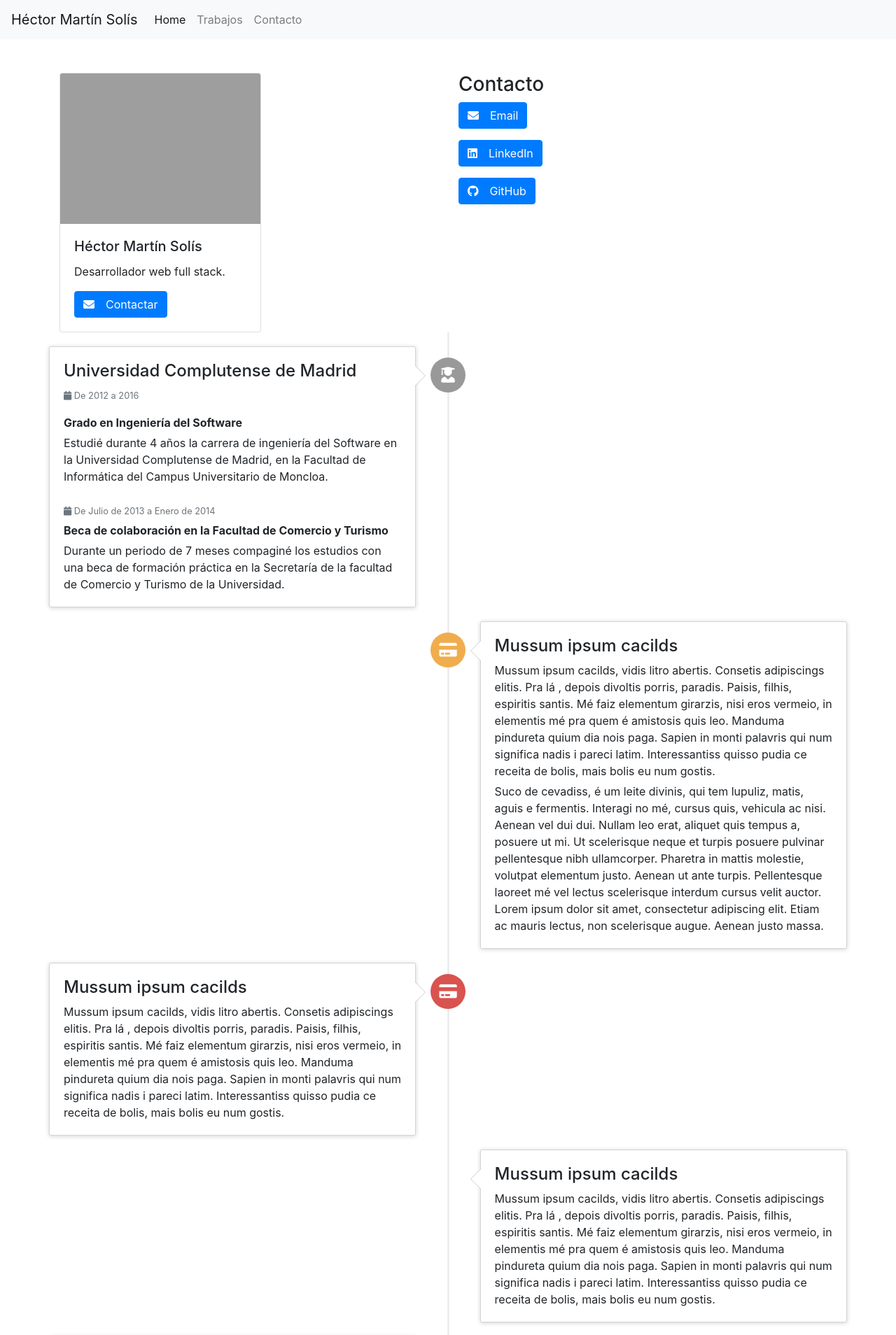
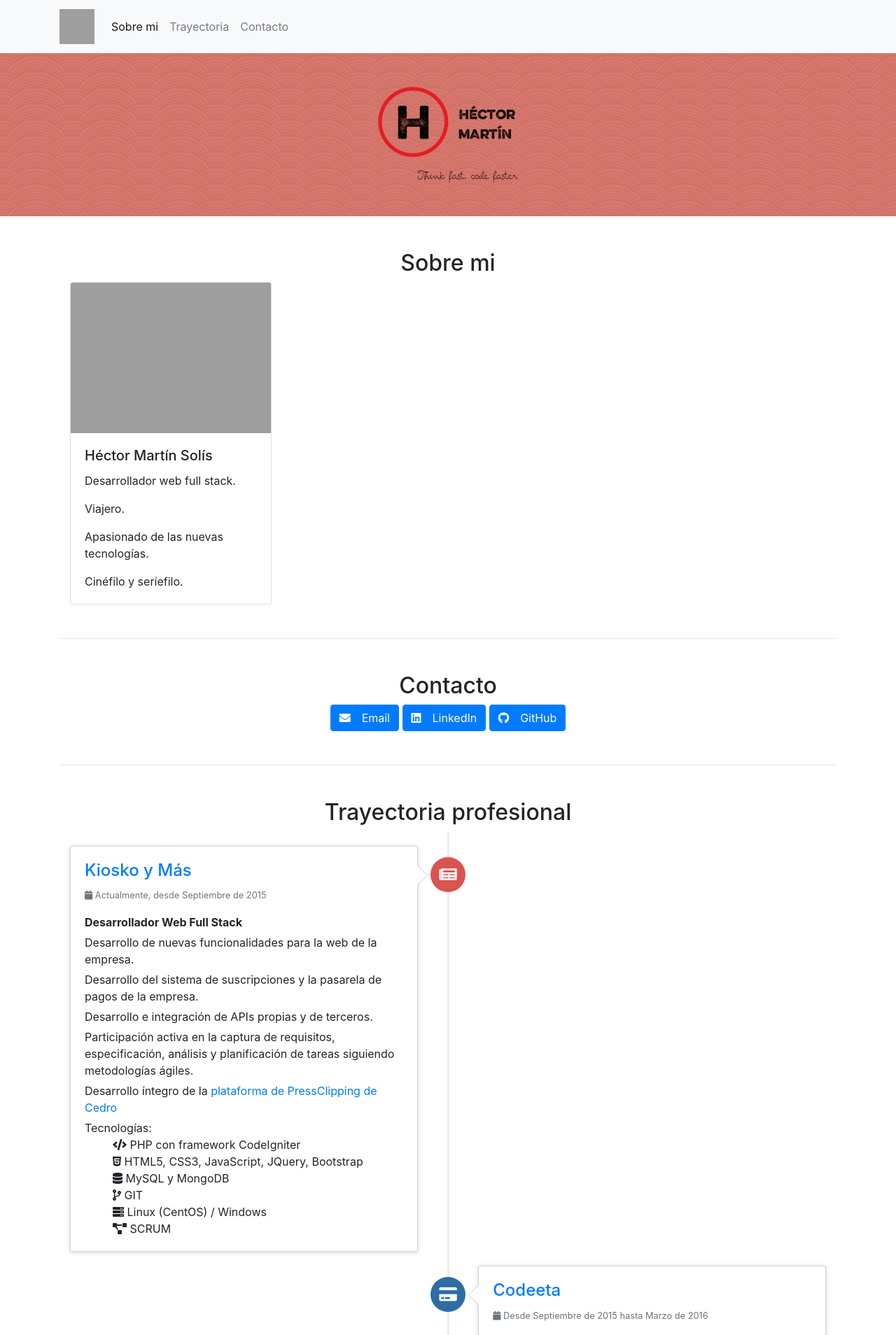
Before and after one commit to HecMartinSol/portfolio_basic, a PHP site: page / in a window 1280 px wide. Shown: the top 1908 px of the page at 70% size. Run offline with PHP 8.4, Linux system fonts and the light colour scheme; some libraries are stand-ins or nearby versions; grey boxes are pictures that could not be loaded.

Commit message:
Terminado timeline

```diff
--- a/index.php
+++ b/index.php
@@ -21,7 +21,7 @@ $list .= "<ul>";
 
 	<!-- BOOTSTRAP -->
 	<link rel="stylesheet" href="https://stackpath.bootstrapcdn.com/bootstrap/4.1.3/css/bootstrap.min.css" integrity="sha384-MCw98/SFnGE8fJT3GXwEOngsV7Zt27NXFoaoApmYm81iuXoPkFOJwJ8ERdknLPMO" crossorigin="anonymous">
-	<script src="https://code.jquery.com/jquery-3.3.1.slim.min.js" integrity="sha384-q8i/X+965DzO0rT7abK41JStQIAqVgRVzpbzo5smXKp4YfRvH+8abtTE1Pi6jizo" crossorigin="anonymous"></script>
+	<script src="https://code.jquery.com/jquery-3.3.1.min.js" integrity="sha256-FgpCb/KJQlLNfOu91ta32o/NMZxltwRo8QtmkMRdAu8=" crossorigin="anonymous"></script>
 	<script src="https://cdnjs.cloudflare.com/ajax/libs/popper.js/1.14.3/umd/popper.min.js" integrity="sha384-ZMP7rVo3mIykV+2+9J3UJ46jBk0WLaUAdn689aCwoqbBJiSnjAK/l8WvCWPIPm49" crossorigin="anonymous"></script>
 	<script src="https://stackpath.bootstrapcdn.com/bootstrap/4.1.3/js/bootstrap.min.js" integrity="sha384-ChfqqxuZUCnJSK3+MXmPNIyE6ZbWh2IMqE241rYiqJxyMiZ6OW/JmZQ5stwEULTy" crossorigin="anonymous"></script>
 
@@ -30,6 +30,10 @@ $list .= "<ul>";
 
 	<!-- Timeline based on https://bootsnipp.com/snippets/featured/timeline-responsive -->
 	<style type="text/css">
+		#banner_logo{
+			background-image: url("./img/bg_pattern2.png");
+		}
+
 		.timeline {
 			list-style: none;
 			padding: 20px 0 20px;
@@ -214,11 +218,25 @@ $list .= "<ul>";
 			}
 		}
 	</style>
+
+	<script type="text/javascript">
+			function animateToID(theID) {
+				$('html, body').animate({
+				    scrollTop: $("#"+theID).offset().top
+				}, 1000);
+			}
+	</script>
 </head>
 <body>
 
+
 	<nav class="navbar navbar-expand-lg navbar-light bg-light">
-		<a class="navbar-brand" href="#">Héctor Martín Solís</a>
+		<div class="container">
+
+			<a class="navbar-brand" href="#">
+				<img src="./img/icon_svg.svg" width="50" height="50" alt="H.M.S">
+			</a>
+
 			<button class="navbar-toggler" type="button" data-toggle="collapse" data-target="#navbarSupportedContent" aria-controls="navbarSupportedContent" aria-expanded="false" aria-label="Toggle navigation">
 				<span class="navbar-toggler-icon"></span>
 			</button>
@@ -226,63 +244,127 @@ $list .= "<ul>";
 			<div class="collapse navbar-collapse" id="navbarSupportedContent">
 				<ul class="navbar-nav mr-auto">
 					<li class="nav-item active">
-					<a class="nav-link" href="#">Home</a>
+						<a class="nav-link" href="#" onclick="animateToID('sobre_mi')">Sobre mi</a>
 					</li>
 					<li class="nav-item">
-					<a class="nav-link" href="#">Trabajos</a>
+						<a class="nav-link" href="#" onclick="animateToID('trayectoria_profesional')">Trayectoria</a>
 					</li>
 					<li class="nav-item">
-					<a class="nav-link" href="#">Contacto</a>
+						<a class="nav-link" href="#" onclick="animateToID('contacto')">Contacto</a>
 					</li>
 				</ul>
 			</div>
+		</div>
 	</nav>
 
+	<div class="container-fluid" id="banner_logo">
+		<div class="container align-middle p-5">
+			<center>
+				<img src="./img/logo.png" class="img-fluid">
+			</center>
+		</div>
+	</div>
 
+	<div class="container">
 
-	<div class="container mt-5">
-		<div class="row">
-			<div class="col-sm">
+		<div class="container mt-5 mb-5" id="sobre_mi">
+			<h2><center>Sobre mi</center></h2>
 			<div class="card" style="width: 18rem;">
 				<img class="card-img-top" src="https://media.licdn.com/dms/image/C5603AQGBZE9ZFdQbxA/profile-displayphoto-shrink_200_200/0?e=1547078400&v=beta&t=qyox_W2tCRmWA85dSobV9oCeX7scvn29xRQLnJqSa8g" alt="Card image cap">
 				<div class="card-body">
 					<h5 class="card-title">Héctor Martín Solís</h5>
 					<p class="card-text">Desarrollador web full stack.</p>
-						<a class="btn btn-primary" href='mailto:hecmartinsol@gmail.com?Subject=Hello!'>
-							<i class="fas fa-envelope mr-3"></i>Contactar
-						</a>
-					</div>
-				</div>
-			</div>
-			<div class="col-sm">
-				<div class="h3">Contacto</div>
-
-				<div class="pb-3">
-					<a class="btn btn-primary" href='mailto:hecmartinsol@gmail.com?Subject=Hello!'>
-						<i class="fas fa-envelope mr-3"></i>Email
-					</a>
-				</div>
-				<div class="pb-3">
-					<a class="btn btn-primary" href='https://www.linkedin.com/in/h%C3%A9ctor-mart%C3%ADn-sol%C3%ADs-64543b119/' target='_blank'>
-						<i class="fab fa-linkedin mr-3"></i>LinkedIn
-					</a>
-				</div>
-				<div class="pb-3">
-					<a class="btn btn-primary" href='https://github.com/HecMartinSol' target='_blank'>
-						<i class="fab fa-github mr-3"></i>GitHub
-					</a>
+					<p class="card-text">Viajero.</p>
+					<p class="card-text">Apasionado de las nuevas tecnologías.</p>
+					<p class="card-text">Cinéfilo y seríefilo.</p>
 				</div>
 			</div>
 		</div>
 
+		<hr>
+		<div class="container mt-5 mb-5" id="contacto">
+			<h2><center>Contacto</center></h2>
+			<center>
+				<a class="btn btn-primary" href='mailto:hecmartinsol@gmail.com?Subject=Hello!'>
+					<i class="fas fa-envelope mr-3"></i>Email
+				</a>
 
-		<div class="row">
+				<a class="btn btn-primary" href='https://www.linkedin.com/in/h%C3%A9ctor-mart%C3%ADn-sol%C3%ADs-64543b119/' target='_blank'>
+					<i class="fab fa-linkedin mr-3"></i>LinkedIn
+				</a>
+
+
+				<a class="btn btn-primary" href='https://github.com/HecMartinSol' target='_blank'>
+					<i class="fab fa-github mr-3"></i>GitHub
+				</a>
+			</center>
+		</div>
+		<hr>
+
+		<div class="container mt-5 mb-5" id="trayectoria_profesional">
+			<h2><center>Trayectoria profesional</center></h2>
+
 			<ul class="timeline">
 				<li>
+					<div class="timeline-badge danger"><i class="fas fa-newspaper"></i></div>
+					<div class="timeline-panel">
+						<div class="timeline-heading">
+							<h4 class="timeline-title"><a href="https://www.kioskoymas.com" target="_blank">Kiosko y Más</a></h4>
+							<p><small class="text-muted"><i class="fas fa-calendar"></i> Actualmente, desde Septiembre de 2015</small></p>
+						</div>
+						<div class="timeline-body">
+							<p><b>Desarrollador Web Full Stack</b></p>
+							<p>Desarrollo de nuevas funcionalidades para la web de la empresa.</p>
+							<p>Desarrollo del sistema de suscripciones y la pasarela de pagos de la empresa.</p>
+							<p>Desarrollo e integración de APIs propias y de terceros.</p>
+							<p>Participación activa en la captura de requisitos, especificación, análisis y planificación de tareas siguiendo metodologías ágiles.</p>
+							<p>Desarrollo íntegro de la <a href="http://pressclipping.cedro.org" target="_blank">plataforma de PressClipping de Cedro</a></p>
+							<p>Tecnologías:
+								<ul style="list-style: none;">
+									<li><i class="fas fa-code"></i> PHP con framework CodeIgniter</li>
+									<li><i class="fab fa-html5"></i> HTML5, CSS3, JavaScript, JQuery, Bootstrap</li>
+									<li><i class="fas fa-database"></i> MySQL y MongoDB</li>
+									<li><i class="fas fa-code-branch"></i> GIT</li>
+									<li><i class="fas fa-server"></i> Linux (CentOS) / Windows</li>
+									<li><i class="fas fa-project-diagram"></i> SCRUM</li>
+								</ul>
+							</p>
+						</div>
+					</div>
+				</li>
+				<li class="timeline-inverted">
+					<div class="timeline-badge primary"><i class="fas fa-credit-card"></i></div>
+					<div class="timeline-panel">
+						<div class="timeline-heading">
+							<h4 class="timeline-title"><a href="http://codeeta.com/" target="_blank">Codeeta</a></h4>
+							<p><small class="text-muted"><i class="fas fa-calendar"></i> Desde Septiembre de 2015 hasta Marzo de 2016</small></p>
+						</div>
+						<div class="timeline-body">
+							<p>Desarrollador full stack externo para <a href="https://www.kioskoymas.com" target="_blank">Kiosko y Más</a>.</p>
+						</div>
+					</div>
+				</li>
+				<!-- -->
+				<li>
+					<div class="timeline-badge info"><i class="fas fa-industry"></i></div>
+					<div class="timeline-panel">
+						<div class="timeline-heading">
+							<h4 class="timeline-title"><a href="https://www.grupo-bosch.es/" target="_blank">Robert Bosch España</a></h4>
+							<p><small class="text-muted"><i class="fas fa-calendar"></i> Desde Noviembre de 2014 hasta Junio de 2015</small></p>
+						</div>
+						<div class="timeline-body">
+							<p>Formación práctica de la Universidad compaginando con los estudios.</p>
+							<p>Apoyo al equipo informático en desarrollo de scripts para automatización de tareas en sistemas Windows.</p>
+							<p>Generación de etiquetas mediante su programación ZPL para impresoras Zebra.</p>
+						</div>
+					</div>
+				</li>
+
+				<li class="timeline-inverted">
 					<div class="timeline-badge"><i class="fas fa-user-graduate"></i></div>
 					<div class="timeline-panel">
 						<div class="timeline-heading">
-							<h4 class="timeline-title">Universidad Complutense de Madrid</h4>
+							<h4 class="timeline-title"><a href="https://www.ucm.es/" target="_blank">Universidad Complutense de Madrid</a></h4>
 							<p><small class="text-muted"><i class="fas fa-calendar"></i> De 2012 a 2016</small></p>
 						</div>
 						<div class="timeline-body">
@@ -295,87 +377,9 @@ $list .= "<ul>";
 						</div>
 					</div>
 				</li>
-				<li class="timeline-inverted">
-					<div class="timeline-badge warning"><i class="fas fa-credit-card"></i></div>
-					<div class="timeline-panel">
-						<div class="timeline-heading">
-							<h4 class="timeline-title">Mussum ipsum cacilds</h4>
-						</div>
-						<div class="timeline-body">
-							<p>Mussum ipsum cacilds, vidis litro abertis. Consetis adipiscings elitis. Pra lá , depois divoltis porris, paradis. Paisis, filhis, espiritis santis. Mé faiz elementum girarzis, nisi eros vermeio, in elementis mé pra quem é amistosis quis leo. Manduma pindureta quium dia nois paga. Sapien in monti palavris qui num significa nadis i pareci latim. Interessantiss quisso pudia ce receita de bolis, mais bolis eu num gostis.</p>
-							<p>Suco de cevadiss, é um leite divinis, qui tem lupuliz, matis, aguis e fermentis. Interagi no mé, cursus quis, vehicula ac nisi. Aenean vel dui dui. Nullam leo erat, aliquet quis tempus a, posuere ut mi. Ut scelerisque neque et turpis posuere pulvinar pellentesque nibh ullamcorper. Pharetra in mattis molestie, volutpat elementum justo. Aenean ut ante turpis. Pellentesque laoreet mé vel lectus scelerisque interdum cursus velit auctor. Lorem ipsum dolor sit amet, consectetur adipiscing elit. Etiam ac mauris lectus, non scelerisque augue. Aenean justo massa.</p>
-						</div>
-					</div>
-				</li>
-				<li>
-					<div class="timeline-badge danger"><i class="fas fa-credit-card"></i></div>
-					<div class="timeline-panel">
-						<div class="timeline-heading">
-							<h4 class="timeline-title">Mussum ipsum cacilds</h4>
-						</div>
-						<div class="timeline-body">
-							<p>Mussum ipsum cacilds, vidis litro abertis. Consetis adipiscings elitis. Pra lá , depois divoltis porris, paradis. Paisis, filhis, espiritis santis. Mé faiz elementum girarzis, nisi eros vermeio, in elementis mé pra quem é amistosis quis leo. Manduma pindureta quium dia nois paga. Sapien in monti palavris qui num significa nadis i pareci latim. Interessantiss quisso pudia ce receita de bolis, mais bolis eu num gostis.</p>
-						</div>
-					</div>
-				</li>
-				<li class="timeline-inverted">
-					<div class="timeline-panel">
-						<div class="timeline-heading">
-							<h4 class="timeline-title">Mussum ipsum cacilds</h4>
-						</div>
-						<div class="timeline-body">
-							<p>Mussum ipsum cacilds, vidis litro abertis. Consetis adipiscings elitis. Pra lá , depois divoltis porris, paradis. Paisis, filhis, espiritis santis. Mé faiz elementum girarzis, nisi eros vermeio, in elementis mé pra quem é amistosis quis leo. Manduma pindureta quium dia nois paga. Sapien in monti palavris qui num significa nadis i pareci latim. Interessantiss quisso pudia ce receita de bolis, mais bolis eu num gostis.</p>
-						</div>
-					</div>
-				</li>
-				<li>
-					<div class="timeline-badge info"><i class="fas fa-floppy-disk"></i></div>
-					<div class="timeline-panel">
-						<div class="timeline-heading">
-							<h4 class="timeline-title">Mussum ipsum cacilds</h4>
-						</div>
-						<div class="timeline-body">
-							<p>Mussum ipsum cacilds, vidis litro abertis. Consetis adipiscings elitis. Pra lá , depois divoltis porris, paradis. Paisis, filhis, espiritis santis. Mé faiz elementum girarzis, nisi eros vermeio, in elementis mé pra quem é amistosis quis leo. Manduma pindureta quium dia nois paga. Sapien in monti palavris qui num significa nadis i pareci latim. Interessantiss quisso pudia ce receita de bolis, mais bolis eu num gostis.</p>
-							<hr>
-							<div class="btn-group">
-								<button type="button" class="btn btn-primary btn-sm dropdown-toggle" data-toggle="dropdown">
-									<i class="fas fa-cog"></i> <span class="caret"></span>
-								</button>
-								<ul class="dropdown-menu" role="menu">
-									<li><a href="#">Action</a></li>
-									<li><a href="#">Another action</a></li>
-									<li><a href="#">Something else here</a></li>
-									<li class="divider"></li>
-									<li><a href="#">Separated link</a></li>
 			</ul>
 		</div>
-						</div>
-					</div>
-				</li>
-				<li>
-					<div class="timeline-panel">
-						<div class="timeline-heading">
-							<h4 class="timeline-title">Mussum ipsum cacilds</h4>
-						</div>
-						<div class="timeline-body">
-							<p>Mussum ipsum cacilds, vidis litro abertis. Consetis adipiscings elitis. Pra lá , depois divoltis porris, paradis. Paisis, filhis, espiritis santis. Mé faiz elementum girarzis, nisi eros vermeio, in elementis mé pra quem é amistosis quis leo. Manduma pindureta quium dia nois paga. Sapien in monti palavris qui num significa nadis i pareci latim. Interessantiss quisso pudia ce receita de bolis, mais bolis eu num gostis.</p>
-						</div>
-					</div>
-				</li>
-				<li class="timeline-inverted">
-					<div class="timeline-badge success"><i class="fas fa-thumbs-up"></i></div>
-					<div class="timeline-panel">
-						<div class="timeline-heading">
-							<h4 class="timeline-title">Mussum ipsum cacilds</h4>
-						</div>
-						<div class="timeline-body">
-							<p>Mussum ipsum cacilds, vidis litro abertis. Consetis adipiscings elitis. Pra lá , depois divoltis porris, paradis. Paisis, filhis, espiritis santis. Mé faiz elementum girarzis, nisi eros vermeio, in elementis mé pra quem é amistosis quis leo. Manduma pindureta quium dia nois paga. Sapien in monti palavris qui num significa nadis i pareci latim. Interessantiss quisso pudia ce receita de bolis, mais bolis eu num gostis.</p>
-						</div>
-					</div>
-				</li>
-			</ul>
 
-		</div>
 
 
 
```
Also changed, not shown: img/LogoSample_ByTailorBrands.jpg (added), img/bg_pattern.png (added), img/bg_pattern2.png (added), img/icon.png (added), img/icon.svg (added), img/icon_svg.svg (added), img/logo.png (added). Lines whose indentation alone changed are shown as unchanged.
